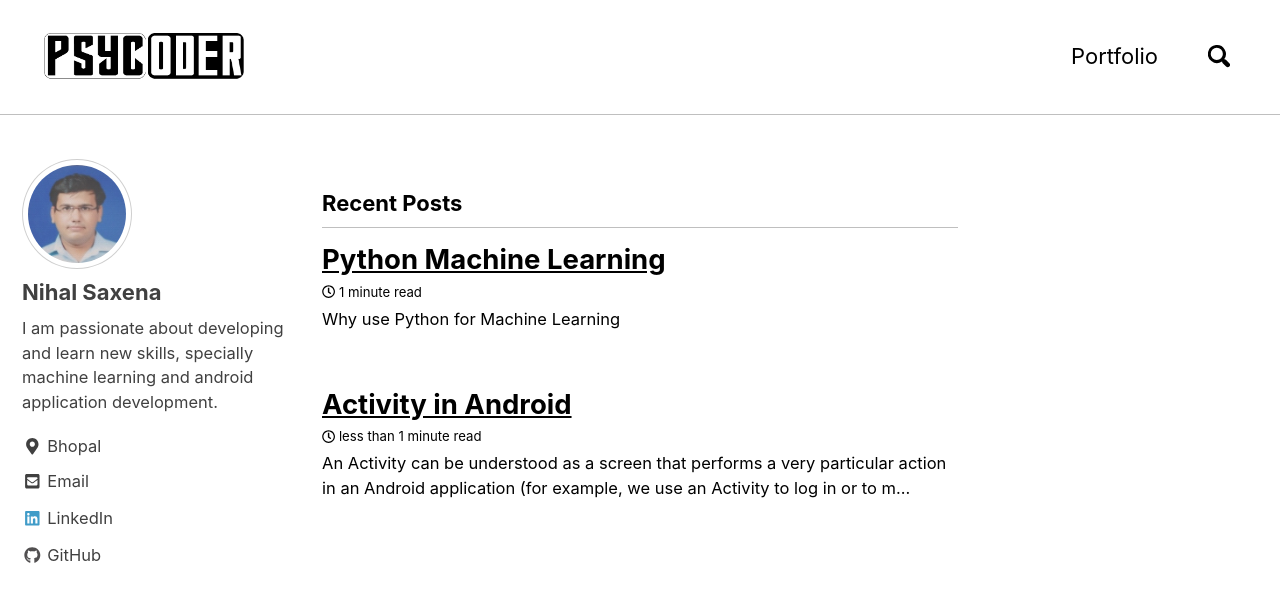
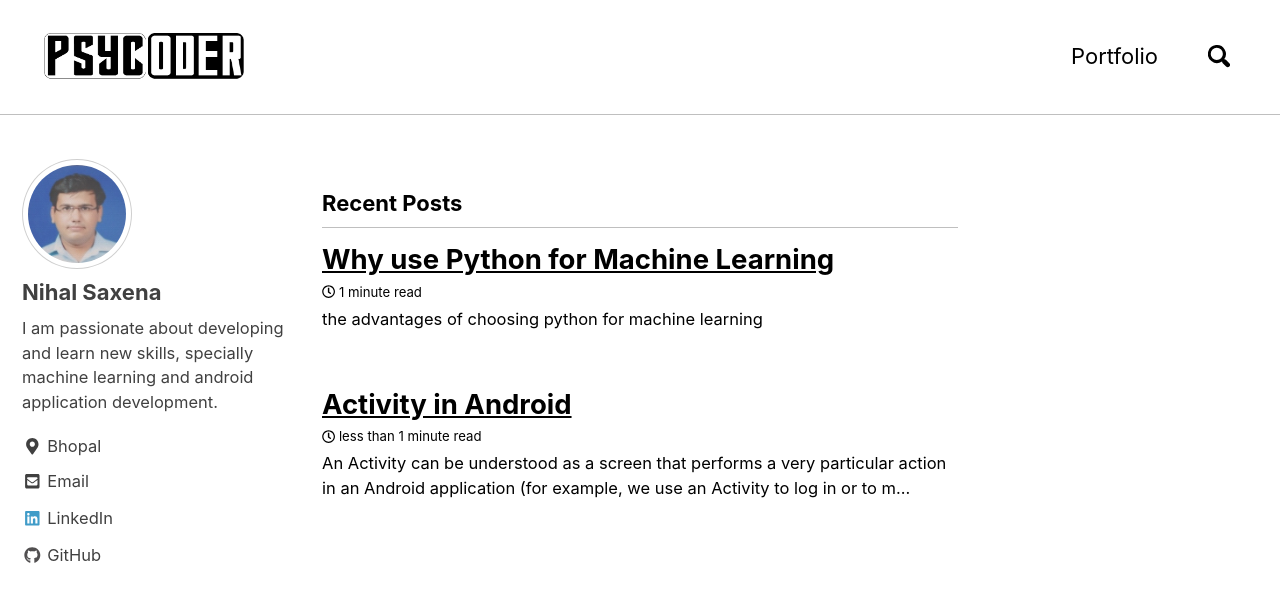
Before and after one commit to saxenanihal95/PsyCoderBlog, a Jekyll site: the page built from index.html, in a window 1280 px wide and 900 px high. Shown: the top 602 px of the window. Built offline with Jekyll 4.4.1, drawn with Linux system fonts in a browser that asks for light colours; nearby versions of some CDN libraries; the list of posts is cut into pages by our own code.

Commit message:
Update 2018-03-04-python-machine-learning.md

```diff
--- a/_posts/2018-03-04-python-machine-learning.md
+++ b/_posts/2018-03-04-python-machine-learning.md
@@ -1,6 +1,7 @@
-
-# Why use Python for Machine Learning
-
+---
+title : Why use Python for Machine Learning
+excerpt : the advantages of choosing python for machine learning
+---
 Machine learning is one the of the hottest topic in the tech world everyone is excited about learning more about it.
 
 And if you are one of them and not sure where to start and which programming language to choose as there are many programming languages then let me help you to choose one of them.
```
Also changed, not shown: other parts of _posts/2018-03-04-python-machine-learning.md (+2 -2 lines).
